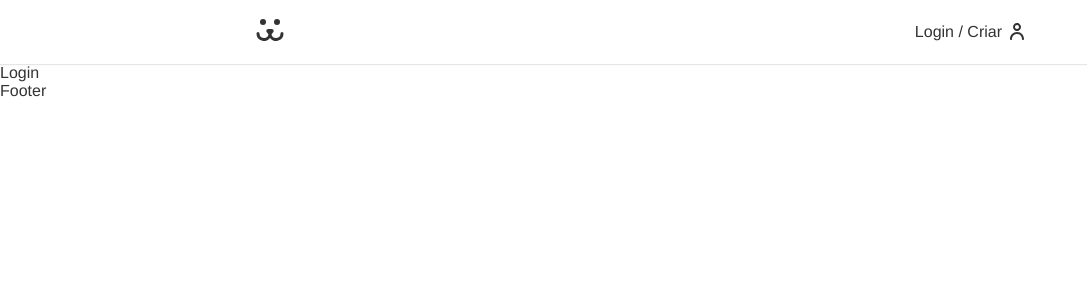
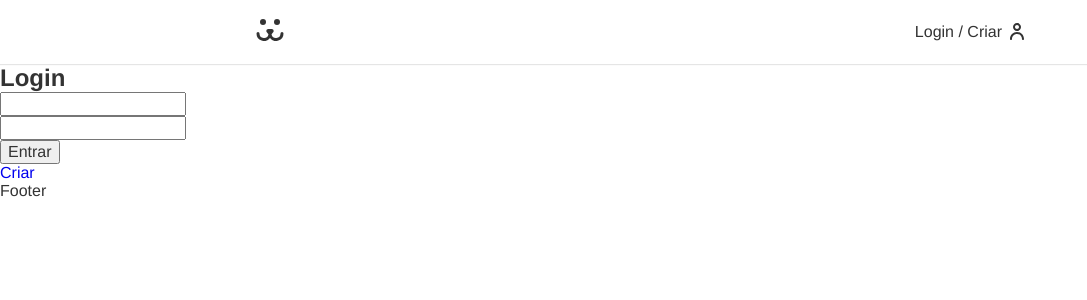
Before and after one commit to hiago08/Dogs, a React (Create React App) app: page /login in a window 1280 px wide. Shown: the top 300 px of the page, without its empty margins (0-1087 px from the left). Built offline with nearby package versions, Linux system fonts and the light colour scheme.

Commit message:
added login routes and initial login pages

```diff
--- a/package.json
+++ b/package.json
@@ -14,7 +14,7 @@
     "web-vitals": "^2.1.4"
   },
   "scripts": {
-    "start": "react-scripts start",
+    "start": "react-scripts --openssl-legacy-provider start",
     "build": "react-scripts build",
     "test": "react-scripts test",
     "eject": "react-scripts eject"
--- a/src/App.js
+++ b/src/App.js
@@ -13,7 +13,7 @@
         <Header />
         <Routes>
           <Route path="/" element={<Home />} />
-          <Route path="/login" element={<Login />} />
+          <Route path="/login/*" element={<Login />} />
         </Routes>
         <Footer />
       </BrowserRouter>
--- a/src/Components/Login/Login.js
+++ b/src/Components/Login/Login.js
@@ -1,7 +1,21 @@
 import React from 'react';
+import { Route, Routes } from 'react-router-dom';
+import LoginCreate from './LoginCreate';
+import LoginForm from './LoginForm';
+import LoginPasswordLost from './LoginPasswordLost';
+import LoginPasswordReset from './LoginPasswordReset';
 
 const Login = () => {
-  return <div>Login</div>;
+  return (
+    <div>
+      <Routes>
+        <Route path="/" element={<LoginForm />} />
+        <Route path="create" element={<LoginCreate />} />
+        <Route path="lost" element={<LoginPasswordLost />} />
+        <Route path="reset" element={<LoginPasswordReset />} />
+      </Routes>
+    </div>
+  );
 };
 
 export default Login;
--- /dev/null
+++ b/src/Components/Login/LoginCreate.js
@@ -0,0 +1,7 @@
+import React from 'react';
+
+const LoginCreate = () => {
+  return <div>LoginCreate</div>;
+};
+
+export default LoginCreate;
--- /dev/null
+++ b/src/Components/Login/LoginForm.js
@@ -0,0 +1,42 @@
+import React from 'react';
+import { Link } from 'react-router-dom';
+
+const LoginForm = () => {
+  const [username, setUsername] = React.useState('');
+  const [password, setPassword] = React.useState('');
+
+  function handleSubmit(event) {
+    event.preventDefault();
+    fetch('https://dogsapi.origamid.dev/json/jwt-auth/v1/token', {
+      method: 'POST',
+      headers: {
+        'Content-Type': 'application/json',
+      },
+      body: JSON.stringify({ username, password }),
+    })
+      .then((r) => r.json())
+      .then((json) => console.log(json));
+  }
+
+  return (
+    <section>
+      <h1>Login</h1>
+      <form action="" onSubmit={handleSubmit}>
+        <input
+          type="text"
+          value={username}
+          onChange={({ target }) => setUsername(target.value)}
+        />
+        <input
+          type="text"
+          value={password}
+          onChange={({ target }) => setPassword(target.value)}
+        />
+        <button>Entrar</button>
+      </form>
+      <Link to="/login/create">Criar</Link>
+    </section>
+  );
+};
+
+export default LoginForm;
--- /dev/null
+++ b/src/Components/Login/LoginPasswordLost.js
@@ -0,0 +1,7 @@
+import React from 'react';
+
+const LoginPasswordLost = () => {
+  return <div>LoginPasswordLost</div>;
+};
+
+export default LoginPasswordLost;
--- /dev/null
+++ b/src/Components/Login/LoginPasswordReset.js
@@ -0,0 +1,7 @@
+import React from 'react';
+
+const LoginPasswordReset = () => {
+  return <div>LoginPasswordReset</div>;
+};
+
+export default LoginPasswordReset;
```
